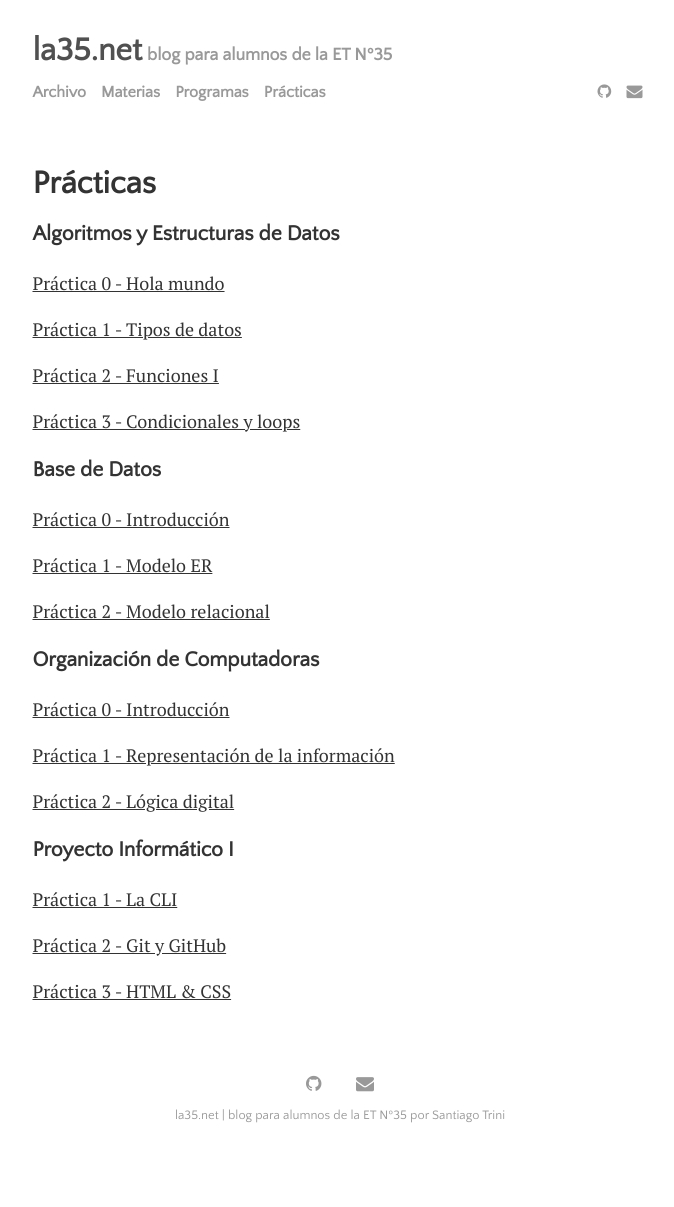
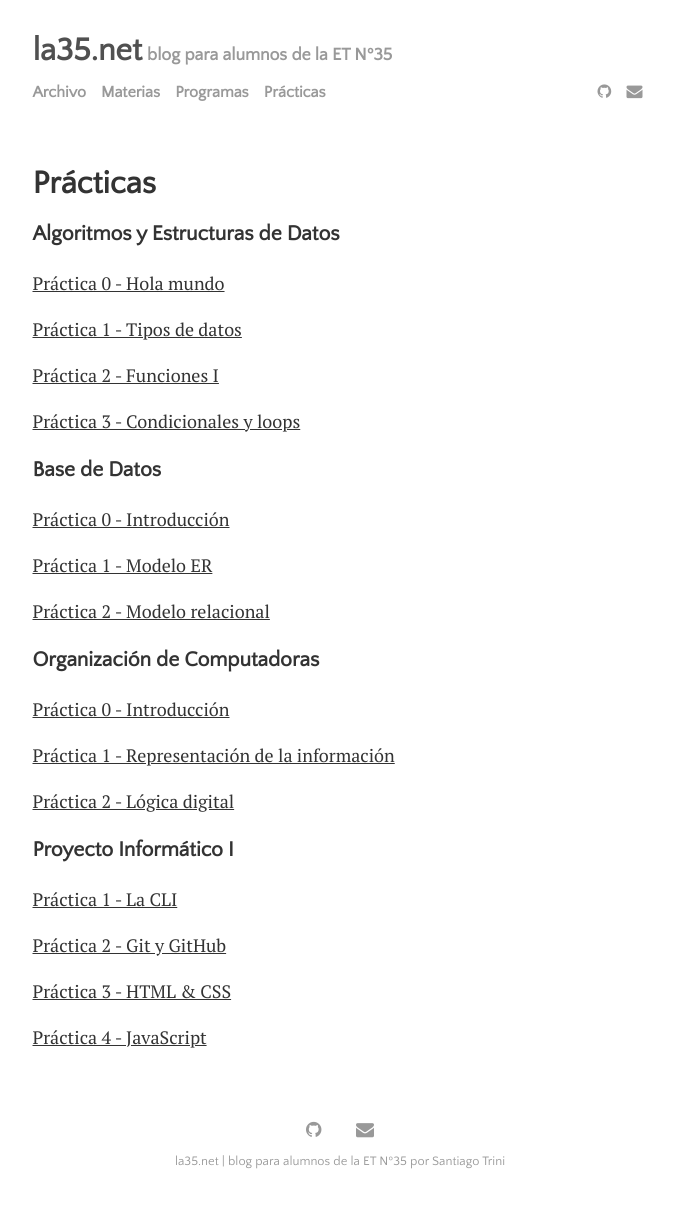
Before and after one commit to la35/la35.github.io, a Jekyll site: the page built from menu/practicas.md, in a window 1280 px wide. Shown: the whole page, without its empty margins (300-974 px from the left). Built offline with Jekyll 4.4.1, drawn with Linux system fonts in a browser that asks for light colours; before the commit the page ends 1161 px from its top, so only the background shows below that.

Commit message:
agrega practica 4 de proyecto

```diff
--- a/menu/practicas.md
+++ b/menu/practicas.md
@@ -68,3 +68,5 @@ title: Prácticas
 [Práctica 2 - Git y GitHub](../assets/files/practicas/proyecto-p2.pdf)
 
 [Práctica 3 - HTML & CSS](../assets/files/practicas/proyecto-p3.pdf)
+
+[Práctica 4 - JavaScript](../assets/files/practicas/proyecto-p4.pdf)
```
Also changed, not shown: 1 other file.
